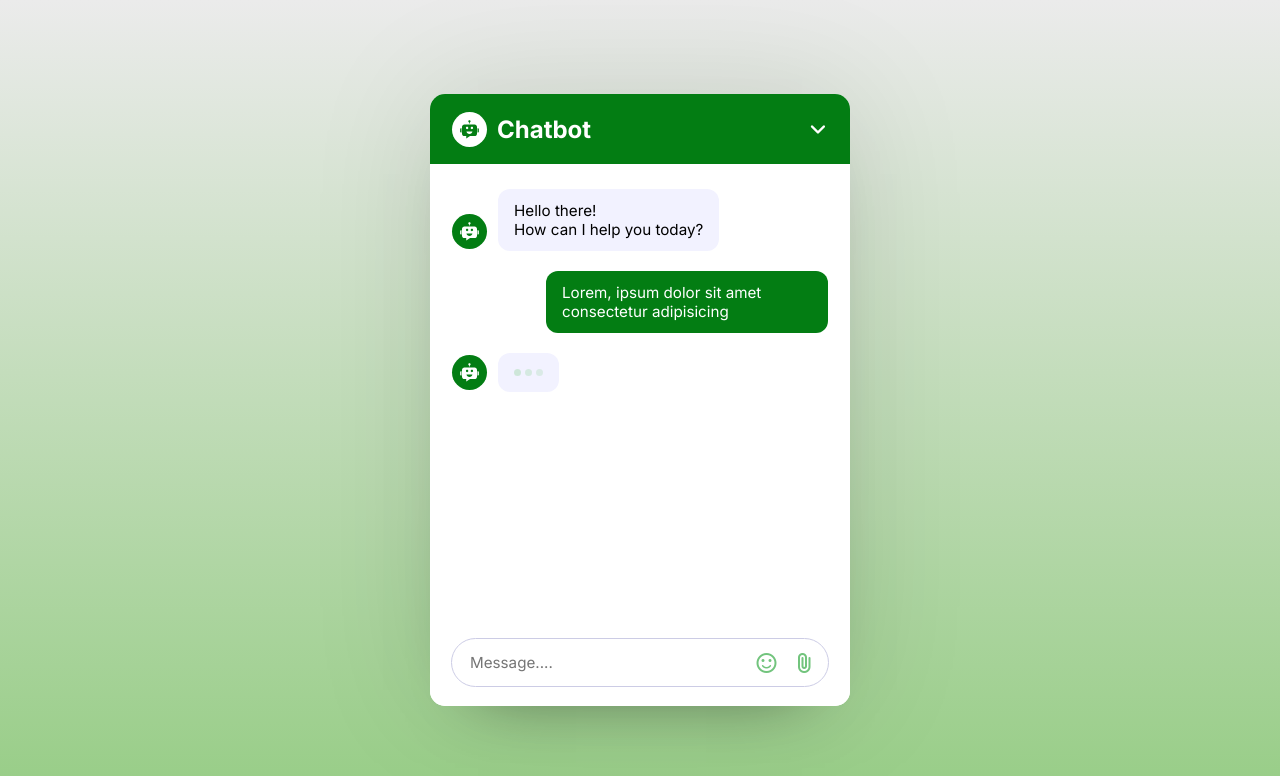
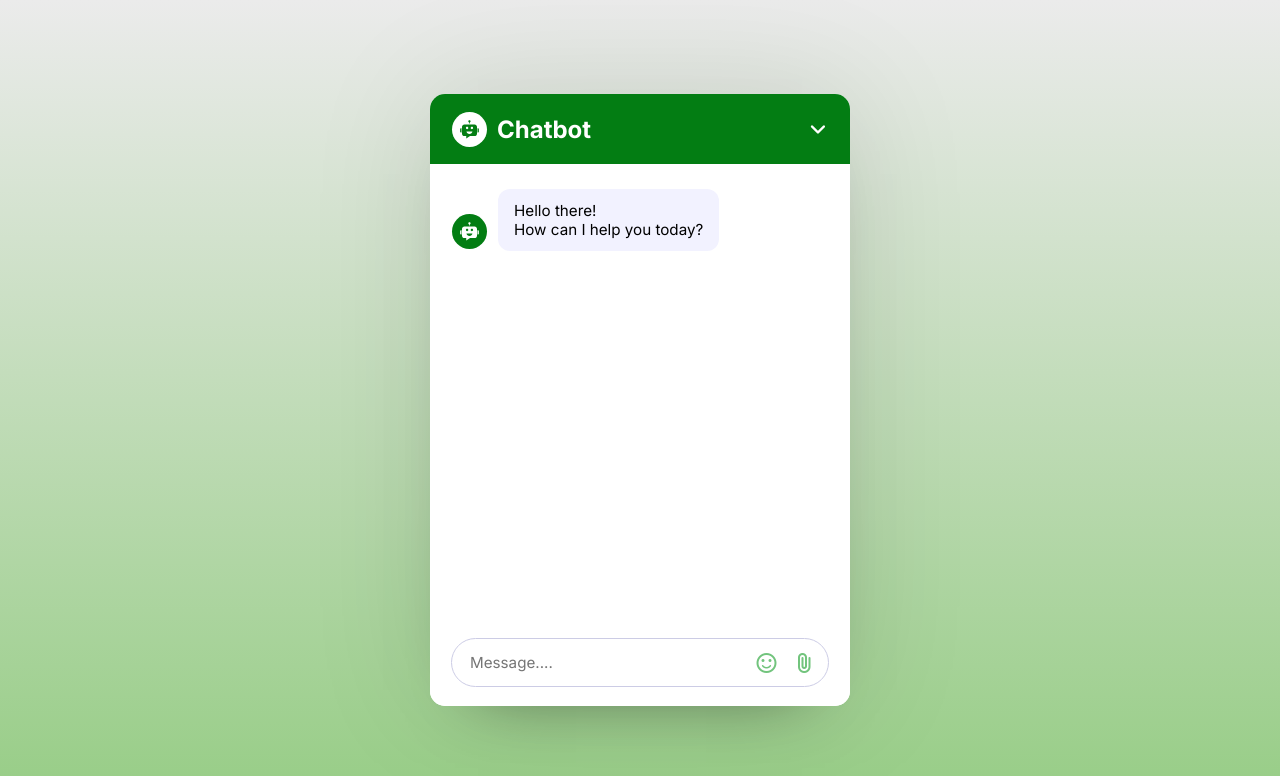
Before and after one commit to nhattan220602/ai-chatbot, a website: page src/index.html in a window 1280 px wide. Drawn offline with nearby package versions, Linux system fonts and the light colour scheme.

Commit message:
chore: remove default user message used for testing

```diff
--- a/src/index.html
+++ b/src/index.html
@@ -63,35 +63,6 @@
             How can I help you today?
           </div>
         </div>
-        <div class="message user-message">
-          <div class="message-text">
-            Lorem, ipsum dolor sit amet consectetur adipisicing
-          </div>
-        </div>
-
-        <!-- Thinking bar -->
-        <div class="message bot-message thinking">
-          <!-- Linking a chatbot icon -->
-          <svg
-            class="chatbot-logo"
-            xmlns="http://www.w3.org/2000/svg"
-            width="50"
-            height="50"
-            viewBox="0 0 1024 1024"
-          >
-            <title>AI Chatbot Avatar Icon</title>
-            <path
-              d="M738.3 287.6H285.7c-59 0-106.8 47.8-106.8 106.8v303.1c0 59 47.8 106.8 106.8 106.8h81.5v111.1c0 .7.8 1.1 1.4.7l166.9-110.6 41.8-.8h117.4l43.6-.4c59 0 106.8-47.8 106.8-106.8V394.5c0-59-47.8-106.9-106.8-106.9zM351.7 448.2c0-29.5 23.9-53.5 53.5-53.5s53.5 23.9 53.5 53.5-23.9 53.5-53.5 53.5-53.5-23.9-53.5-53.5zm157.9 267.1c-67.8 0-123.8-47.5-132.3-109h264.6c-8.6 61.5-64.5 109-132.3 109zm110-213.7c-29.5 0-53.5-23.9-53.5-53.5s23.9-53.5 53.5-53.5 53.5 23.9 53.5 53.5-23.9 53.5-53.5 53.5zM867.2 644.5V453.1h26.5c19.4 0 35.1 15.7 35.1 35.1v121.1c0 19.4-15.7 35.1-35.1 35.1h-26.5zM95.2 609.4V488.2c0-19.4 15.7-35.1 35.1-35.1h26.5v191.3h-26.5c-19.4 0-35.1-15.7-35.1-35.1zM561.5 149.6c0 23.4-15.6 43.3-36.9 49.7v44.9h-30v-44.9c-21.4-6.5-36.9-26.3-36.9-49.7 0-28.6 23.3-51.9 51.9-51.9s51.9 23.3 51.9 51.9z"
-            ></path>
-          </svg>
-          <div class="message-text">
-            <div class="thinking-indicator">
-              <div class="dot"></div>
-              <div class="dot"></div>
-              <div class="dot"></div>
-            </div>
-          </div>
-        </div>
       </div>
 
       <!-- Chatbot Footer -->
@@ -121,6 +92,7 @@
       </div>
     </div>
 
+    <script src="config.js" defer></script>
     <script src="script.js" defer></script>
   </body>
 </html>
```
